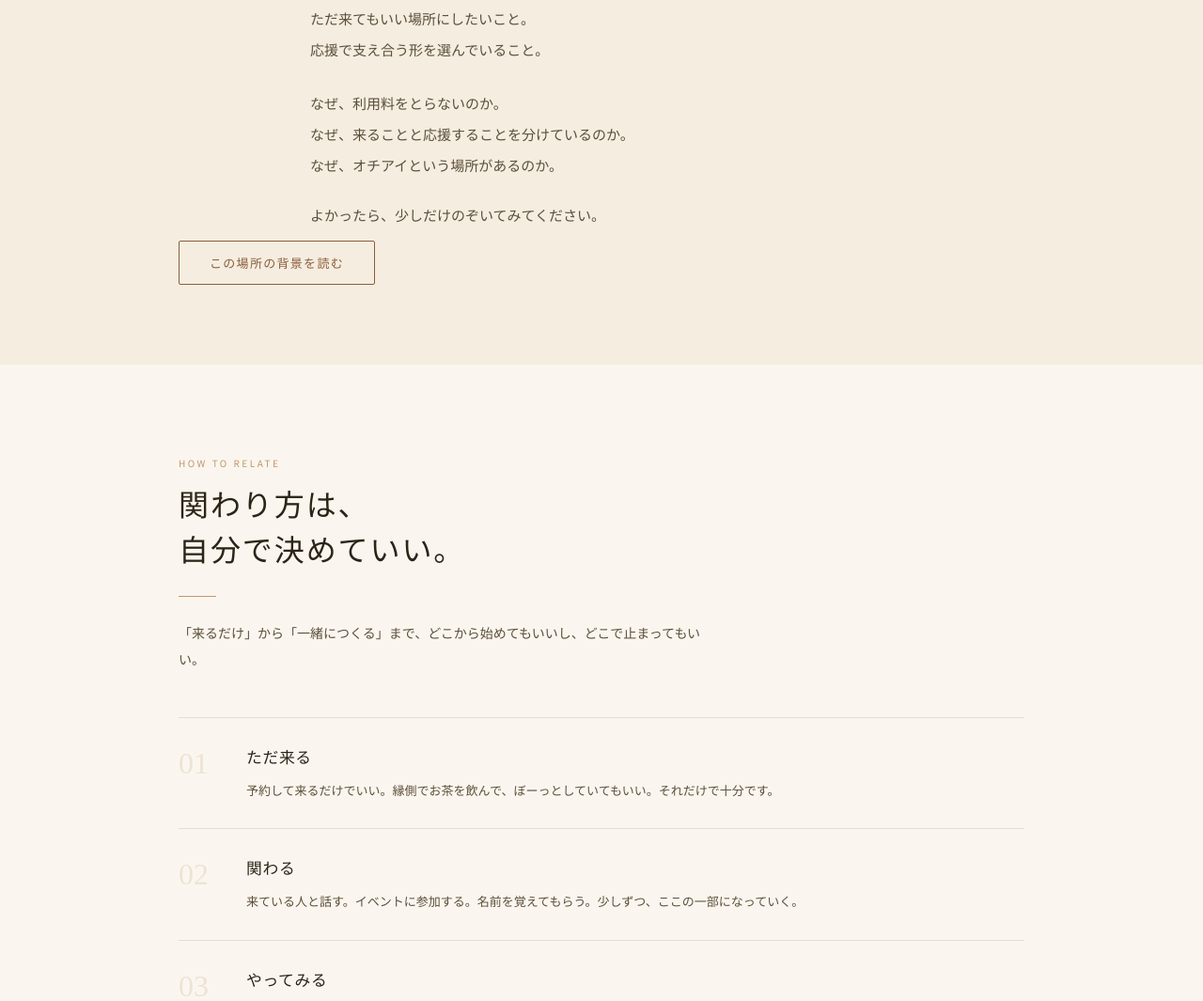
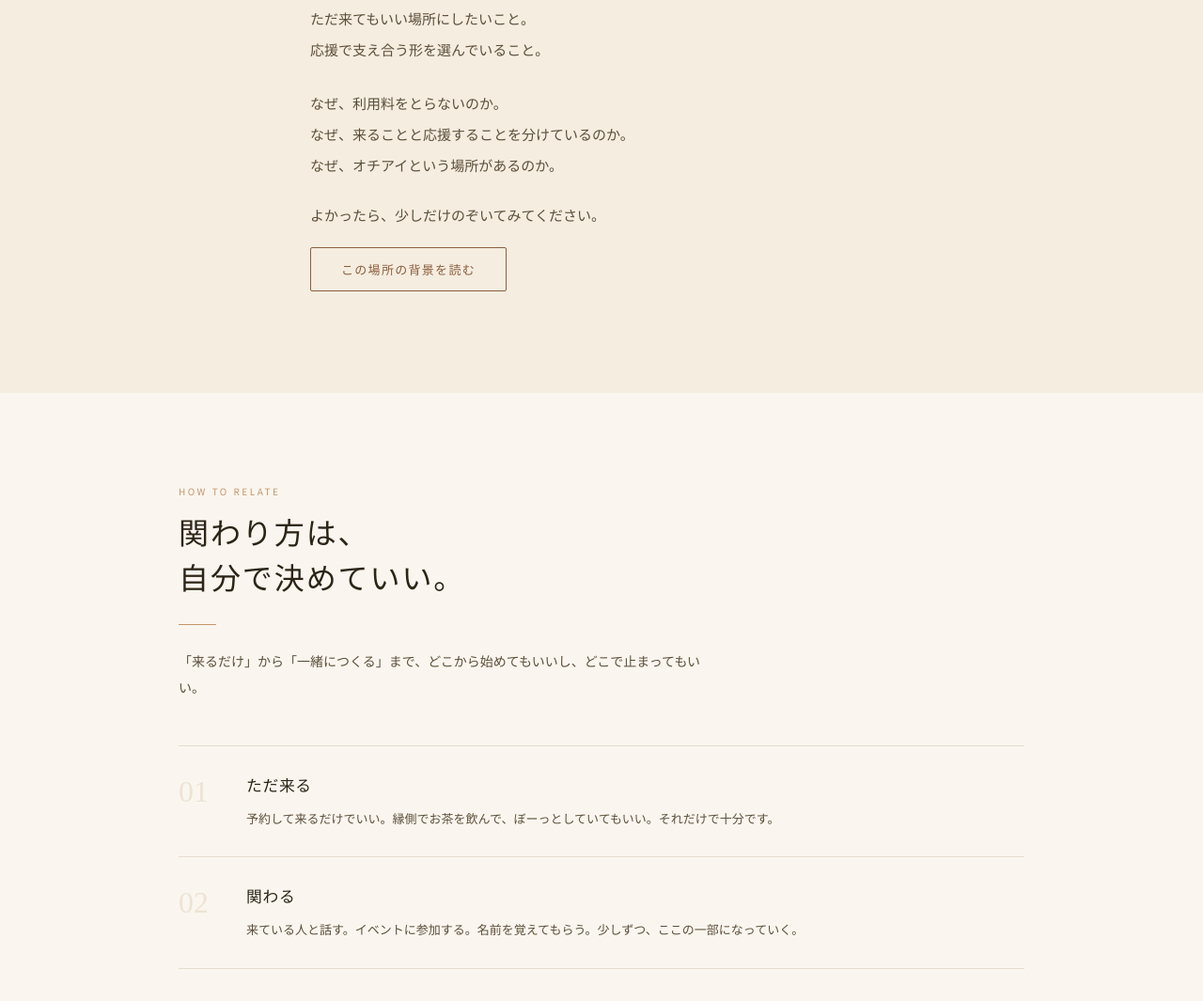
Before and after one commit to ochiai0515/ochiai-site, a plain HTML site: page index.html in a window 1280 px wide. Shown: the part 2717-3782 px from the top of the page at 94% size. Drawn offline with Linux system fonts and the light colour scheme.

Commit message:
whyセクションのボタン配置を統一

```diff
--- a/index.html
+++ b/index.html
@@ -1215,9 +1215,9 @@
       <p style="margin-bottom: 1.5rem;">ただ来てもいい場所にしたいこと。<br>応援で支え合う形を選んでいること。</p>
       <p>なぜ、利用料をとらないのか。<br>なぜ、来ることと応援することを分けているのか。<br>なぜ、オチアイという場所があるのか。</p>
       <p>よかったら、少しだけのぞいてみてください。</p>
-    </div>
-    <div class="fade-in">
-      <a href="why.html" class="btn btn-secondary">この場所の背景を読む</a>
+      <p style="margin-top: 1.5rem;">
+        <a href="why.html" class="btn-secondary">この場所の背景を読む</a>
+      </p>
     </div>
   </div>
 </section>
```
